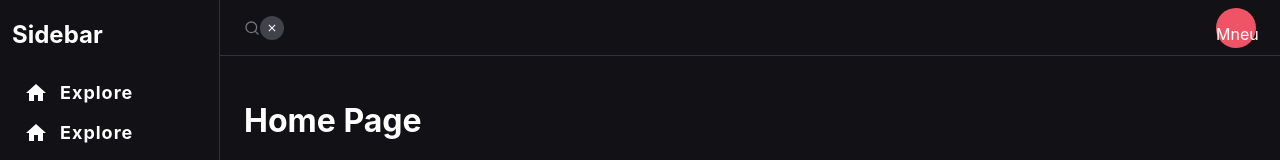
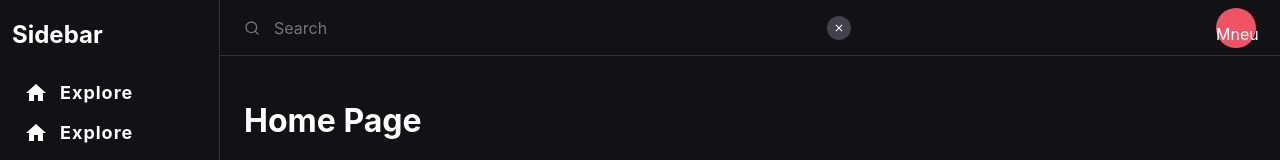
Before and after one commit to armandveloper/music-app, a React (Create React App) app: page / in a window 1280 px wide. Shown: the top 160 px of the page. Built offline with nearby package versions, Linux system fonts and the light colour scheme.

Commit message:
Complete the ui of the topbar search

```diff
--- a/src/components/layout/TopBar/TopBarSearch.tsx
+++ b/src/components/layout/TopBar/TopBarSearch.tsx
@@ -2,6 +2,7 @@ import styled from 'styled-components';
 import { FiSearch } from 'react-icons/fi';
 import { MdClear } from 'react-icons/md';
 import { TopBarSearchClear, TopBarSearchSubmit } from './TopBarSearchButton';
+import TopBarSearchInput from './TopBarSearchInput';
 
 const StyledSearch = styled.div`
 	margin-right: auto;
@@ -20,6 +21,7 @@ function TopBarSearch() {
 				<TopBarSearchSubmit title="Search">
 					<FiSearch color="currentColor" size="16" />
 				</TopBarSearchSubmit>
+				<TopBarSearchInput />
 				<TopBarSearchClear title="Clear">
 					<MdClear color="currentColor" size="12" />
 				</TopBarSearchClear>
--- /dev/null
+++ b/src/components/layout/TopBar/TopBarSearchInput.tsx
@@ -0,0 +1,27 @@
+import styled from 'styled-components';
+
+const Input = styled.input`
+	background-color: rgba(0, 0, 0, 0);
+	border: none;
+	color: var(--text-primary);
+	flex: 1;
+	font-family: inherit;
+	font-size: 1.6rem;
+	height: 3.2rem;
+	padding: 0 1.4rem;
+	transition-duration: 0.15s;
+	transition-property: background-color, border-color, box-shadow;
+	&:focus {
+		outline: 0;
+	}
+	&::-webkit-search-cancel-button,
+	&::-webkit-search-decoration {
+		appearance: none;
+	}
+`;
+
+function TopBarSearchInput() {
+	return <Input type="search" aria-label="Search" placeholder="Search" />;
+}
+
+export default TopBarSearchInput;
```
